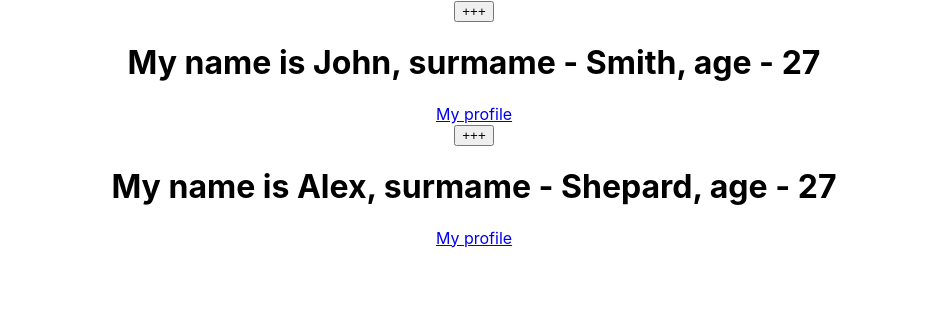
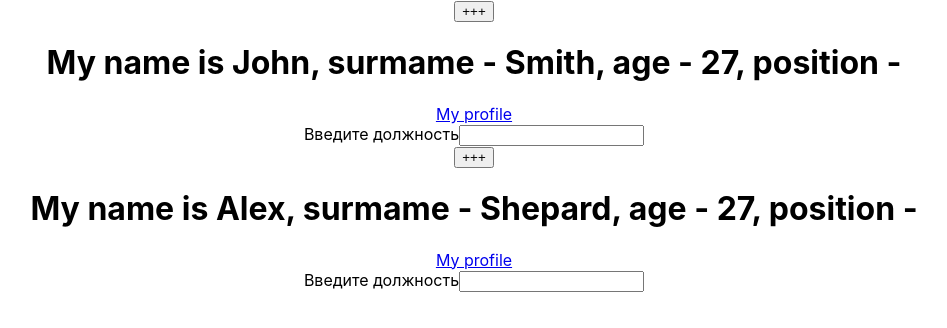
Before and after one commit to Pacman766/my-app, a React (Create React App) app: page / in a window 1280 px wide. Shown: the top 328 px of the page, without its empty margins (166-1113 px from the left). Built offline with nearby package versions, Linux system fonts and the light colour scheme.

Commit message:
0212 1036

```diff
--- a/src/App.js
+++ b/src/App.js
@@ -9,11 +9,11 @@
     this.state = {
       years: 27,
       text: '+++',
+      position: '',
     };
   }
 
   nextYear = () => {
-    console.log('+++');
     // устанавливаем новое состояние с помощью метода setState
     // внутри устанавливаем колбэк ф-цию которая возвращает
     // значиние объекта, которое увеличивается на 1 при нажатии на кнопку (колбэк ф-ция
@@ -23,16 +23,32 @@
     }));
   };
 
+  commitInputChanges = (e, color) => {
+    console.log(color)
+    this.setState({
+      position: e.target.value,
+    });
+  };
+
   render() {
     const { name, surname, link } = this.props;
+    const { position, years } = this.state;
+
+    console.log(this)
+
     return (
       <div>
         {/* Обработчик события на клик */}
-        <button onClick={this.nextYear}>{this.state.text}</button>
+        <button onClick={this.nextYear}>+++</button>
         <h1>
-          My name is {name}, surmame - {surname}, age - {this.state.years}
+          My name is {name}, surmame - {surname}, age - {years}, position -{' '}
+          {position}
         </h1>
         <a href={link}>My profile</a>
+        <form>
+          <span>Введите должность</span>
+          <input type="text" onChange={(e) => this.commitInputChanges(e, 'some color')} />
+        </form>
       </div>
     );
   }
```
